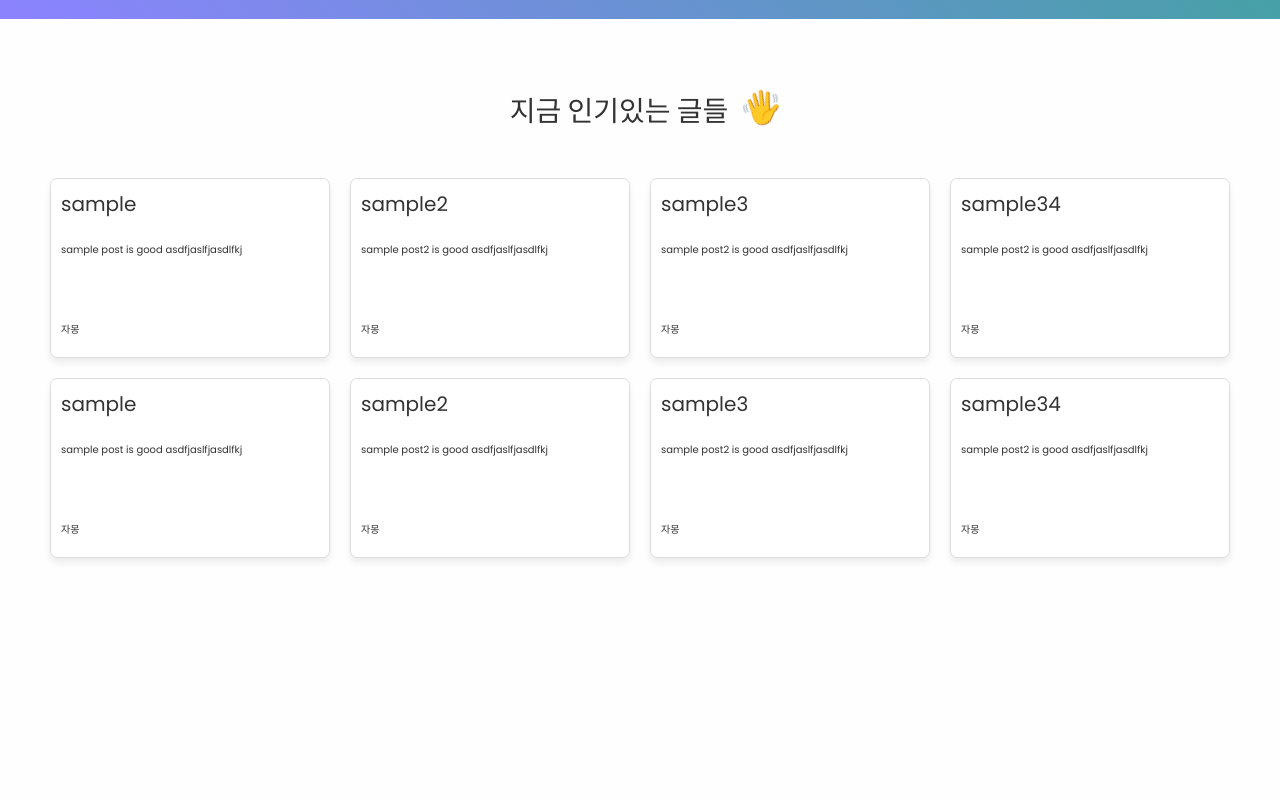
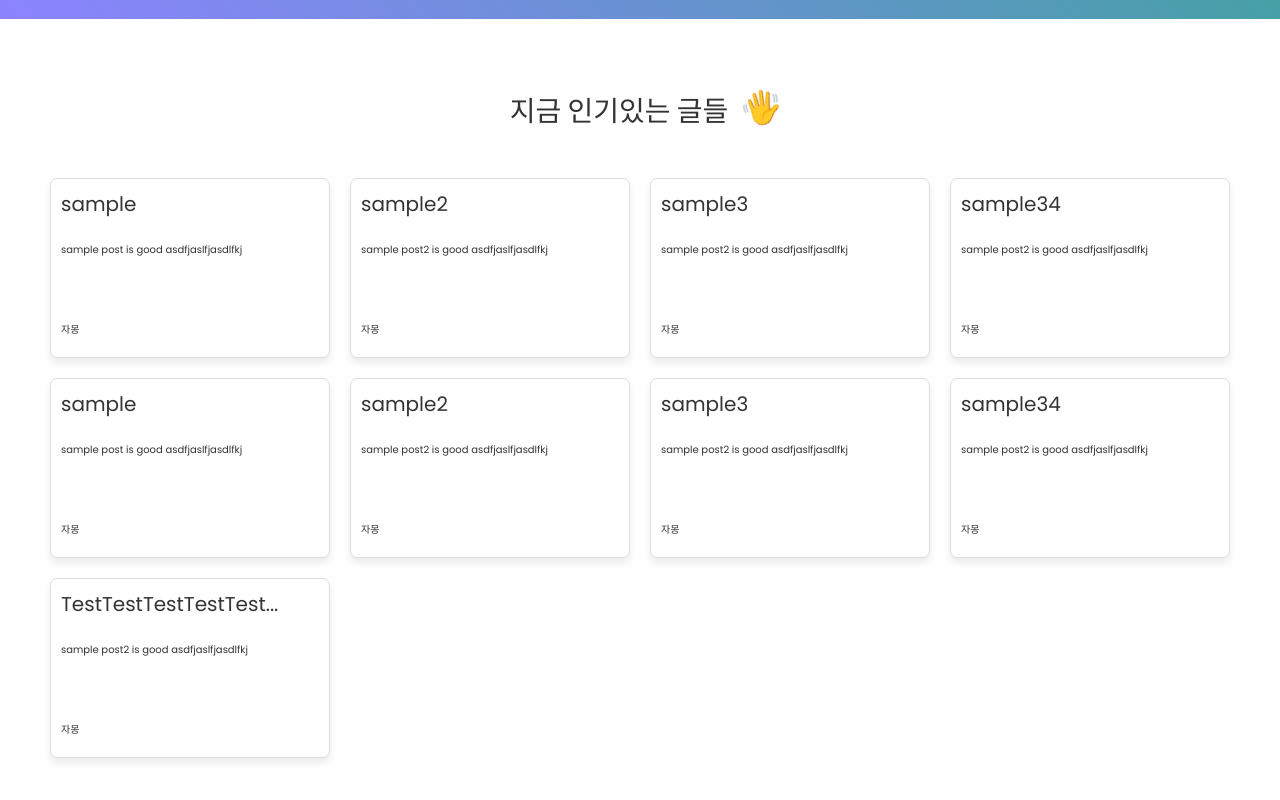
Before and after one commit to import-H/frontend, a React (Create React App) app: page / in a window 1280 px wide. Shown: the part 431-1231 px from the top of the page. Before the commit the page ends 1099 px from the top, so only its background shows below. Built offline with nearby package versions, Linux system fonts and the light colour scheme; a small style sheet from the web is missing.

Commit message:
FEAT: '지금 인기있는 글들' 제목 문자열 길이가 20이상일 경우 자르고 '...' 표시 출력되는 기능 구현

```diff
--- a/src/Pages/Main.js
+++ b/src/Pages/Main.js
@@ -127,6 +127,12 @@ const samplePosts = [
     content: "sample post2 is good asdfjaslfjasdlfkj",
     author: "자몽",
   },
+  {
+    id: 5,
+    title: "TestTestTestTestTestTestTestTestTestTestTestTestTestTestTest",
+    content: "sample post2 is good asdfjaslfjasdlfkj",
+    author: "자몽",
+  },
 ];
 
 const Main = () => {
@@ -158,7 +164,7 @@ const Main = () => {
           : samplePosts.map(post => (
               <PostWrapper>
                 <Post>
-                  <div className="title">{post.title}</div>
+                  <div className="title">{post.title.slice(0,20)}{post.title.length >= 20 ? "..." : ""}</div>
                   <div className="content">{post.content}</div>
                   <div className="author">{post.author}</div>
                 </Post>
```
